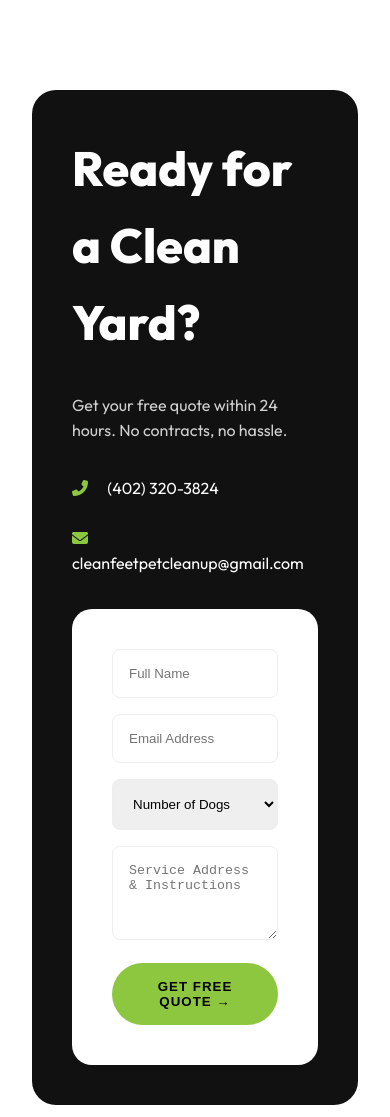
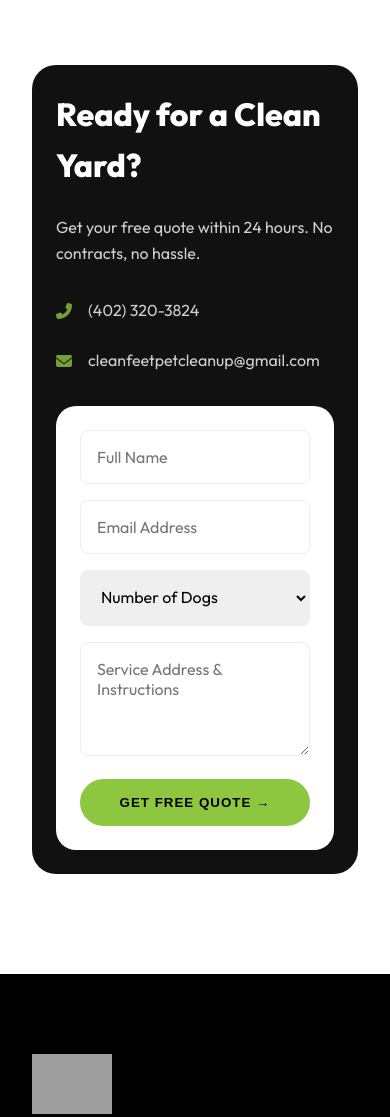
Before and after one commit to joejackson80-dot/cleanfeetpetcleanup, a website built with Vite: page index.html in a window 390 px wide. Shown: the part 7840-8957 px from the top of the page. Built offline with nearby package versions, Linux system fonts and the light colour scheme; grey boxes are pictures that could not be loaded.

Commit message:
Fix contact section mobile scaling: Remove inline styles and optimize padding/font-size

```diff
--- a/index.html
+++ b/index.html
@@ -105,7 +105,6 @@
                             <li><i class="fas fa-check"></i> 1 Visit Per Week</li>
                             <li><i class="fas fa-check"></i> Full Perimeter Sweep</li>
                             <li><i class="fas fa-check"></i> Waste Hauled Away</li>
-
                         </ul>
                         <a href="/contact.html" class="btn btn-primary" style="width: 100%;">Sign Up Now</a>
                     </div>
@@ -117,7 +116,6 @@
                             <li><i class="fas fa-check"></i> 1 Visit Per Week</li>
                             <li><i class="fas fa-check"></i> Full Perimeter Sweep</li>
                             <li><i class="fas fa-check"></i> Waste Hauled Away</li>
-
                         </ul>
                         <a href="/contact.html" class="btn btn-primary" style="width: 100%;">Sign Up Now</a>
                     </div>
@@ -128,7 +126,6 @@
                             <li><i class="fas fa-check"></i> 1 Visit Per Week</li>
                             <li><i class="fas fa-check"></i> Full Perimeter Sweep</li>
                             <li><i class="fas fa-check"></i> Waste Hauled Away</li>
-
                         </ul>
                         <a href="/contact.html" class="btn btn-primary" style="width: 100%;">Sign Up Now</a>
                     </div>
@@ -139,7 +136,6 @@
                             <li><i class="fas fa-check"></i> 1 Visit Per Week</li>
                             <li><i class="fas fa-check"></i> Full Perimeter Sweep</li>
                             <li><i class="fas fa-check"></i> Waste Hauled Away</li>
-
                         </ul>
                         <a href="/contact.html" class="btn btn-primary" style="width: 100%;">Sign Up Now</a>
                     </div>
@@ -234,32 +230,32 @@
                     <div class="area-badge">Louisville</div>
                 </div>
             </div>
-        </section>n>
+        </section>
 
         <!-- Contact Section -->
         <section id="contact">
             <div class="container">
                 <div class="contact-overlay" data-aos="fade-up">
-                    <div>
-                        <h2 style="color: white; font-size: 3rem;">Ready for a <span>Clean Yard?</span></h2>
-                        <p style="margin: 2rem 0; opacity: 0.8;">Get your free quote within 24 hours. No contracts, no hassle.</p>
-                        <div style="display: flex; flex-direction: column; gap: 1.5rem;">
-                            <p><i class="fas fa-phone-alt" style="color: var(--primary); margin-right: 1rem;"></i> (402) 320-3824</p>
-                            <p><i class="fas fa-envelope" style="color: var(--primary); margin-right: 1rem;"></i> cleanfeetpetcleanup@gmail.com</p>
+                    <div class="contact-info">
+                        <h2>Ready for a <span>Clean Yard?</span></h2>
+                        <p>Get your free quote within 24 hours. No contracts, no hassle.</p>
+                        <div class="contact-methods">
+                            <p><i class="fas fa-phone-alt"></i> (402) 320-3824</p>
+                            <p><i class="fas fa-envelope"></i> cleanfeetpetcleanup@gmail.com</p>
                         </div>
                     </div>
-                    <div style="background: white; padding: 2.5rem; border-radius: 20px; color: #000;">
+                    <div class="contact-form-card">
                         <form id="quote-form">
-                            <input type="text" class="form-input" style="width: 100%; padding: 1rem; margin-bottom: 1rem; border: 1px solid #eee; border-radius: 8px;" placeholder="Full Name" required>
-                            <input type="email" class="form-input" style="width: 100%; padding: 1rem; margin-bottom: 1rem; border: 1px solid #eee; border-radius: 8px;" placeholder="Email Address" required>
-                            <select style="width: 100%; padding: 1rem; margin-bottom: 1rem; border: 1px solid #eee; border-radius: 8px;">
+                            <input type="text" class="form-input" placeholder="Full Name" required>
+                            <input type="email" class="form-input" placeholder="Email Address" required>
+                            <select class="form-input">
                                 <option disabled selected>Number of Dogs</option>
                                 <option>1 Dog</option>
                                 <option>2 Dogs</option>
                                 <option>3 Dogs</option>
                                 <option>4+ Dogs</option>
                             </select>
-                            <textarea style="width: 100%; padding: 1rem; margin-bottom: 1rem; border: 1px solid #eee; border-radius: 8px;" placeholder="Service Address & Instructions" rows="4"></textarea>
+                            <textarea class="form-input" placeholder="Service Address & Instructions" rows="4"></textarea>
                             <button type="submit" class="btn btn-primary" style="width: 100%;">Get Free Quote &rarr;</button>
                         </form>
                         <div id="form-success" class="form-success">
--- a/style.css
+++ b/style.css
@@ -440,15 +440,71 @@ section {
   color: white;
 }
 
-.contact-overlay h2 {
+.contact-info h2 {
   color: white;
+  font-size: 3rem;
+  margin-bottom: 1.5rem;
+}
+
+.contact-info p {
+  margin-bottom: 2rem;
+  opacity: 0.8;
+}
+
+.contact-methods {
+  display: flex;
+  flex-direction: column;
+  gap: 1.5rem;
+}
+
+.contact-methods p {
+  margin-bottom: 0;
+  display: flex;
+  align-items: center;
+  gap: 1rem;
+}
+
+.contact-methods i {
+  color: var(--primary);
+}
+
+.contact-form-card {
+  background: white;
+  padding: 2.5rem;
+  border-radius: 20px;
+  color: #000;
+}
+
+.form-input {
+  width: 100%;
+  padding: 1rem;
+  margin-bottom: 1rem;
+  border: 1px solid #eee;
+  border-radius: 8px;
+  font-family: inherit;
+  font-size: 1rem;
 }
 
 @media (max-width: 1024px) {
   .contact-overlay {
     grid-template-columns: 1fr;
-    padding: 2.5rem;
+    padding: 3rem;
+    gap: 3rem;
+  }
+}
+
+@media (max-width: 600px) {
+  .contact-overlay {
+    padding: 1.5rem;
     gap: 2rem;
+  }
+
+  .contact-info h2 {
+    font-size: 2rem;
+  }
+
+  .contact-form-card {
+    padding: 1.5rem;
   }
 }
 
```
